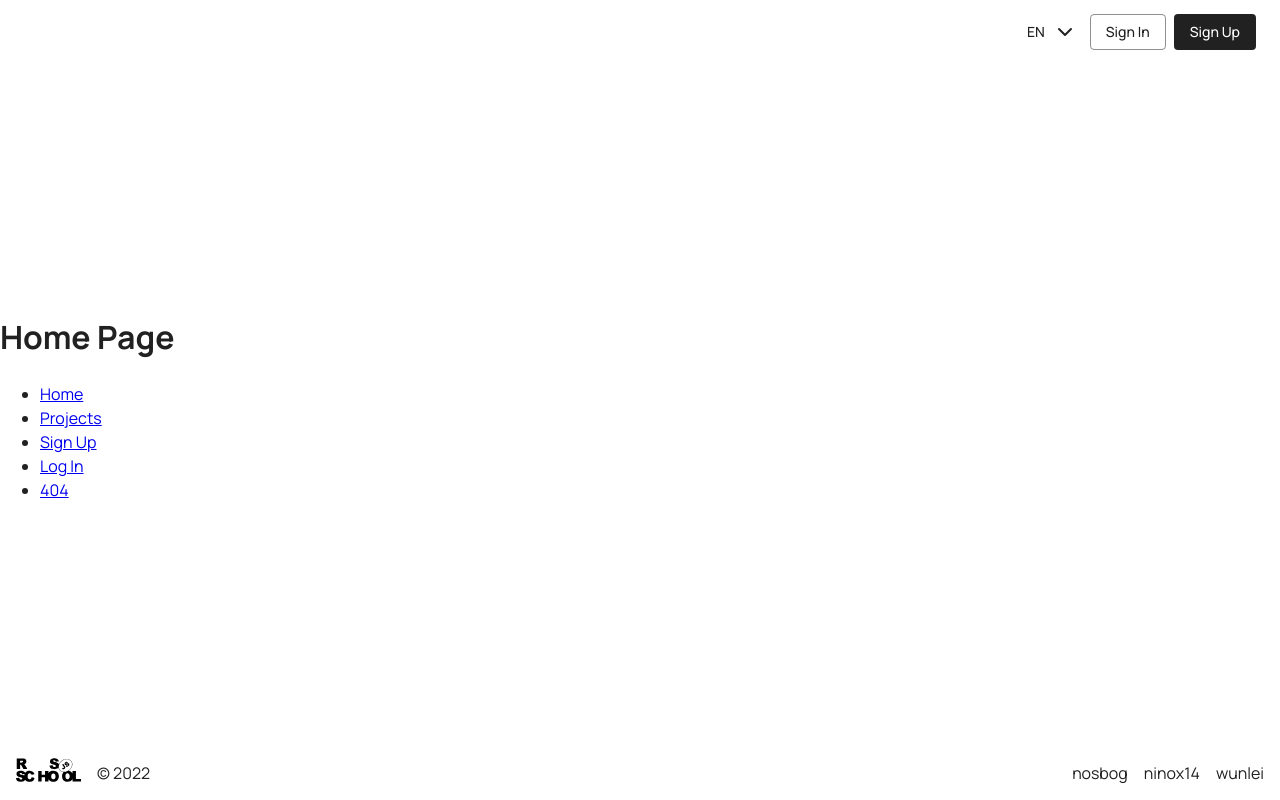
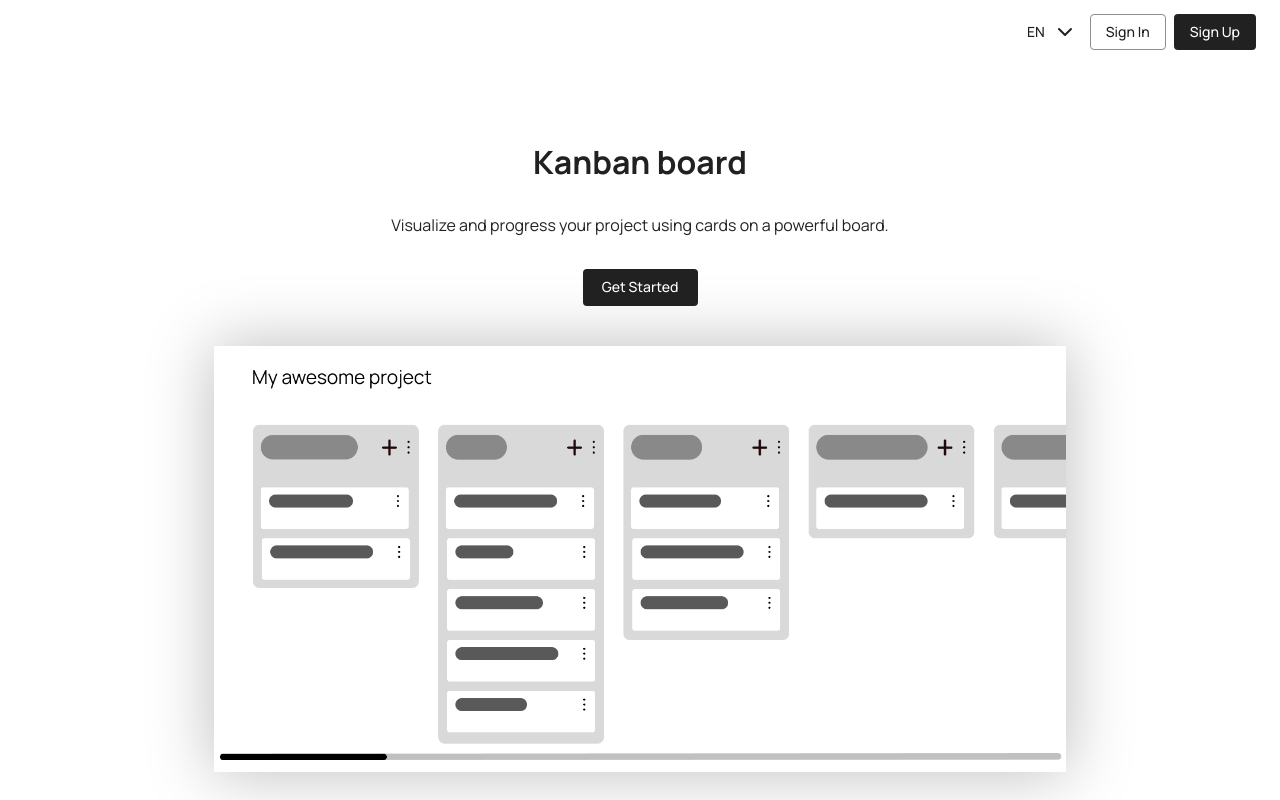
Before and after one commit to wunlei/project-management-app, a React (Create React App) app: page / in a window 1280 px wide. Before the commit this address had no page. Shown: the top 800 px of the page. Built offline with nearby package versions, Linux system fonts and the light colour scheme.

Commit message:
feat: home page top part layout

```diff
--- a/src/pages/Home/HomePage.tsx
+++ b/src/pages/Home/HomePage.tsx
@@ -1,27 +1,52 @@
-import { Link } from 'react-router-dom';
+import { Button, Box, Container, Stack, Typography } from '@mui/material';
+import { useTranslation } from 'react-i18next';
+
+import BoardImg from 'assets/img/board.png';
 
 function HomePage() {
+  const { t } = useTranslation();
   return (
-    <div>
-      <h1>Home Page</h1>
-      <ul>
-        <li>
-          <Link to="/">Home</Link>
-        </li>
-        <li>
-          <Link to="projects">Projects</Link>
-        </li>
-        <li>
-          <Link to="signup">Sign Up</Link>
-        </li>
-        <li>
-          <Link to="login">Log In</Link>
-        </li>
-        <li>
-          <Link to="404">404</Link>
-        </li>
-      </ul>
-    </div>
+    <Container sx={{ flexGrow: 1 }} maxWidth={'md'}>
+      <Stack alignItems="center">
+        <Typography variant="h1" mt={10} fontWeight={700}>
+          {t('Kanban board')}
+        </Typography>
+        <Typography textAlign="center" mt={4}>
+          {t(
+            'Visualize and progress your project using cards on a powerful board.'
+          )}
+        </Typography>
+        <Button
+          variant="contained"
+          sx={{
+            textTransform: 'capitalize',
+            width: 115,
+            mt: 4,
+          }}
+        >
+          {t('Get started')}
+        </Button>
+        <Box
+          component="img"
+          src={BoardImg}
+          alt="Kanban board"
+          sx={{
+            boxShadow: '0px 0px 61px 2px rgba(0, 0, 0, 0.25)',
+            width: '100%',
+            height: '100%',
+            mt: 5,
+          }}
+        />
+        <Typography variant="h4" mt={4} fontWeight={700}>
+          {t('Overview')}
+        </Typography>
+        <Typography textAlign="center" mt={3}>
+          {t(
+            'Kanban is a framework that provides visibility to an entire process and is commonly used for agile and DevOps to drive continuous delivery and improvement.'
+          )}
+        </Typography>
+      </Stack>
+    </Container>
   );
 }
 
```
Also changed, not shown: src/assets/img/board.png (added).
